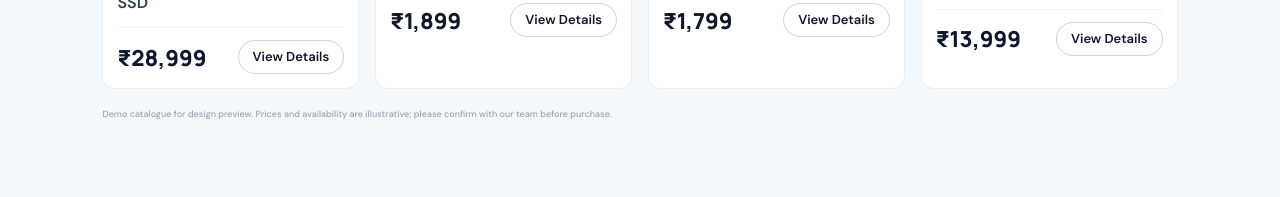
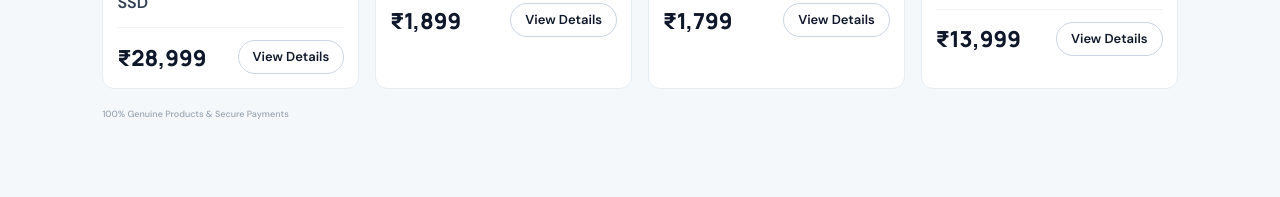
Before and after one commit to hexaknp-knp/hexa-computronics-preview, a plain HTML site: page index.html in a window 1280 px wide. Shown: the part 3119-3316 px from the top of the page. Drawn offline with nearby package versions, Linux system fonts and the light colour scheme; no server answers.

Commit message:
Update index.html

```diff
--- a/index.html
+++ b/index.html
@@ -197,7 +197,7 @@ p, .modal-desc, .modal-features { font-size: 1.1rem; color: #1e293b; font-weight
     <div class="shop-toolbar"><div class="search-box"><span>⌕</span><input id="productSearch" type="search" placeholder="Search laptops, routers, monitors..."></div><select id="sortProducts" aria-label="Sort products"><option value="featured">Sort: Featured</option><option value="low">Price: Low to high</option><option value="high">Price: High to low</option></select></div>
     <div class="filter-row" id="filterRow"><button class="filter active" data-filter="All">All products</button><button class="filter" data-filter="Laptops">Laptops</button><button class="filter" data-filter="Desktops & Gaming">Desktops & Gaming</button><button class="filter" data-filter="Monitors">Monitors</button><button class="filter" data-filter="Networking">Networking</button><button class="filter" data-filter="CCTV & Security">CCTV</button><button class="filter" data-filter="Accessories">Accessories</button><button class="filter" data-filter="Refurbished">Refurbished</button></div>
     <div class="product-grid" id="productGrid"></div>
-    <p class="catalogue-note">Demo catalogue for design preview. Prices and availability are illustrative; please confirm with our team before purchase.</p>
+    <p class="catalogue-note">100% Genuine Products & Secure Payments</p>
   </div>
 </section>
 
```
